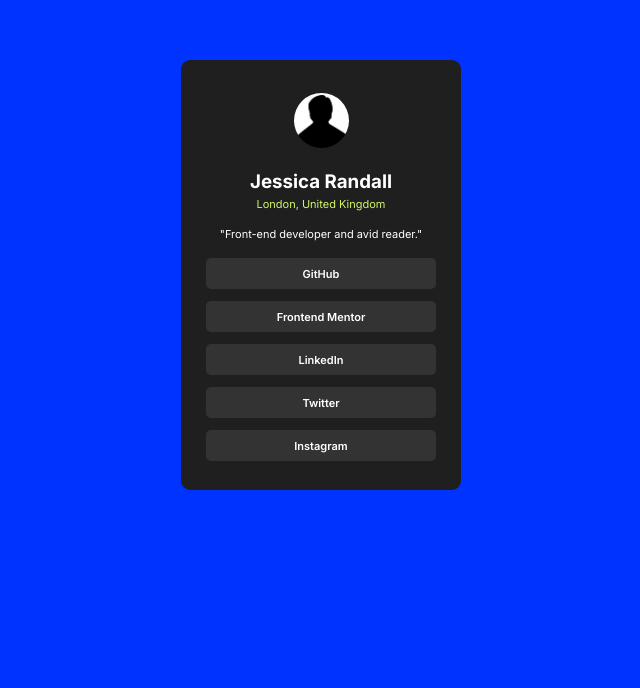
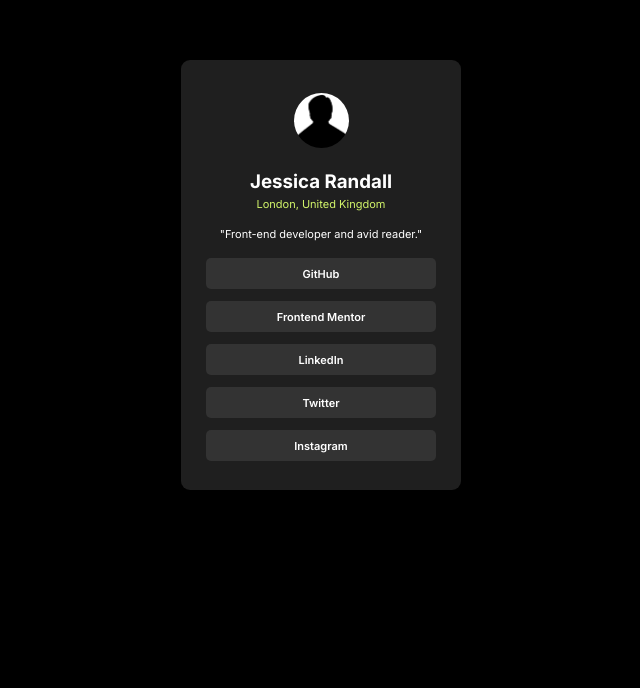
Before and after one commit to swanze/social-links-profile, a plain HTML site: page index.html in a window 1280 px wide. Shown: the part 133-821 px from the top of the page, without its empty margins (327-967 px from the left). Drawn offline with Linux system fonts and the light colour scheme.

Commit message:
Update index.html

```diff
--- a/index.html
+++ b/index.html
@@ -19,7 +19,7 @@
     }
 
     body {
-      background-color: #0033ff;
+      background-color: black;
       width: 100vw;
       height: 100vh;
       text-align: center;
```
